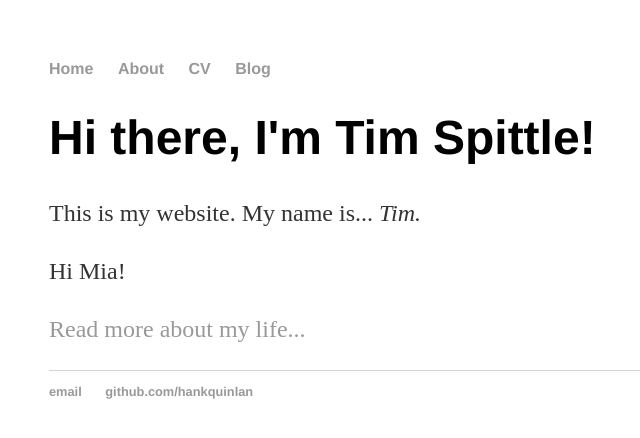
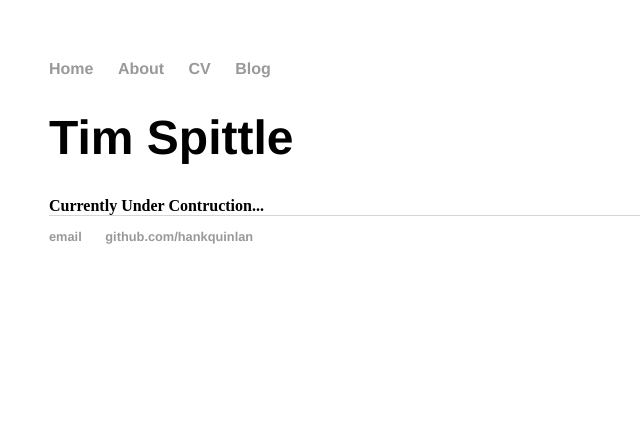
Before and after one commit to timspit/timspit.github.io, a Jekyll site: the page built from index.html, in a window 1280 px wide. Shown: the top 438 px of the page, without its empty margins (143-783 px from the left). Built offline with Jekyll 4.4.1, drawn with Linux system fonts in a browser that asks for light colours.

Commit message:
Update index.html

```diff
--- a/index.html
+++ b/index.html
@@ -1,10 +1,8 @@
 ---
 layout: default
-title: Tim Spittle,Personal Site
+title: Tim Spittle
 ---
 <div class="blurb">
-	<h1>Hi there, I'm Tim Spittle!</h1>
-	<p>This is my website. My name is... <em>Tim.</em> </p>
-	<p>Hi Mia! </p>
-	<p><a href="/about">Read more about my life...</a></p>
+	<h1>Tim Spittle</h1>
+	<strong>Currently Under Contruction...</strong>
 </div><!-- /.blurb -->
```
